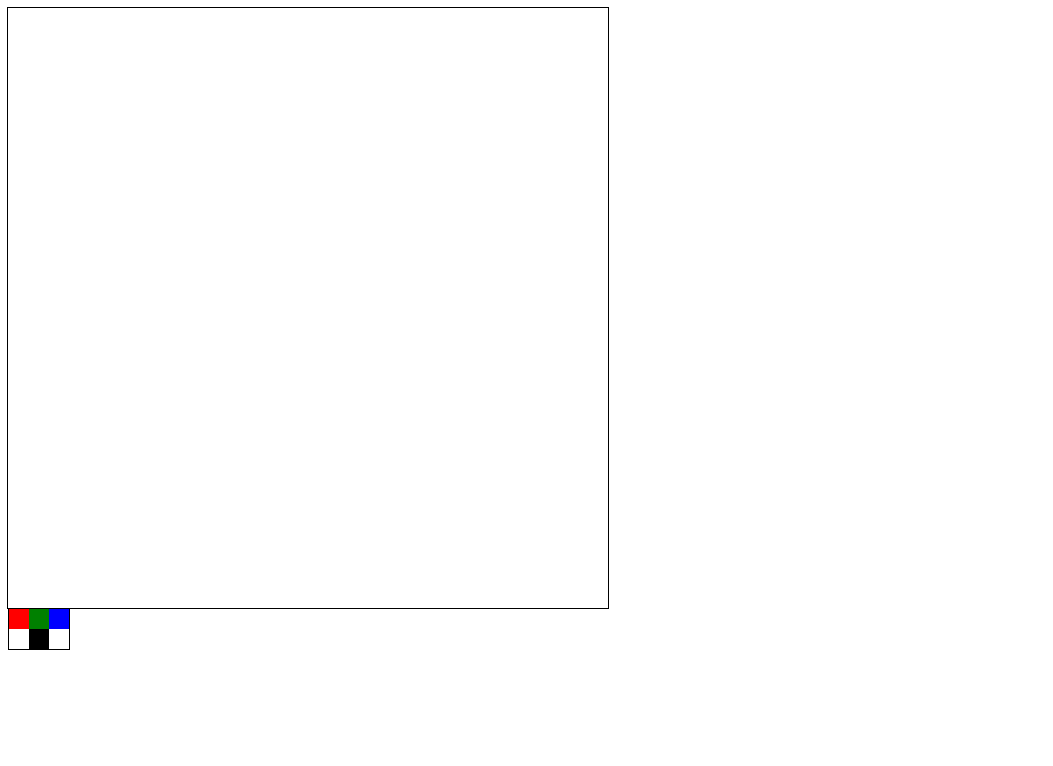
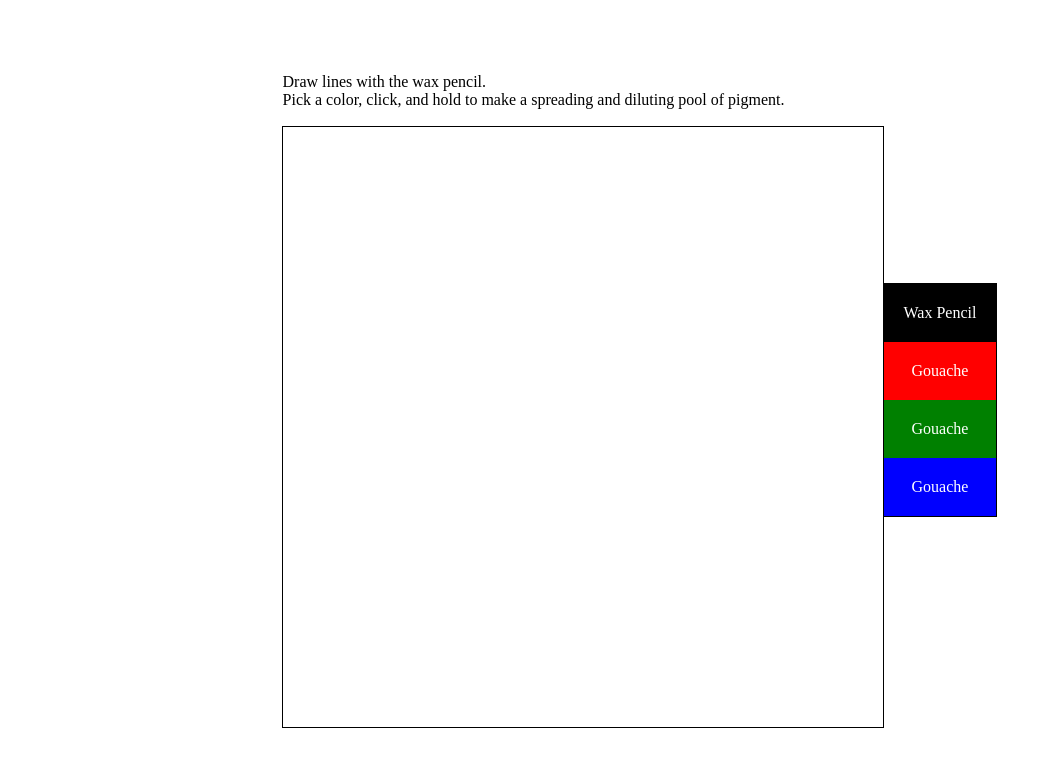
Before and after one commit to zackrdavis/gouaches, a website with bundled scripts: page index.html in a window 1280 px wide. Shown: the whole page, without its empty margins (0-1053 px from the left). Built offline with nearby package versions, Linux system fonts and the light colour scheme.

Commit message:
styling and readme

```diff
--- a/index.html
+++ b/index.html
@@ -2,35 +2,49 @@
   <head>
     <title>Watercolor</title>
     <style>
+      body {
+        display: flex;
+        align-items: center;
+        justify-content: center;
+      }
+
+      .canvas-stack {
+        display: flex;
+        flex-direction: column;
+      }
+
       canvas {
         box-shadow: 0 0 0 1px black;
       }
 
       #palette {
         display: flex;
-        flex-wrap: wrap;
+        flex-direction: column;
         border: 1px solid black;
-        justify-content: space-around;
-        width: 60px;
       }
 
       .swatch {
-        width: 20px;
-        height: 20px;
-        background: attr("data-color");
+        padding: 20px;
         cursor: pointer;
+        color: white;
+        text-align: center;
       }
     </style>
   </head>
 
   <body>
-    <canvas width="600" height="600"> </canvas>
+    <div class="canvas-stack">
+      Draw lines with the wax pencil.<br />
+      Pick a color, click, and hold to make a spreading and diluting pool of
+      pigment.<br /><br />
+      <canvas width="600" height="600"> </canvas>
+    </div>
 
     <div id="palette">
-      <div class="swatch" style="background: red"></div>
-      <div class="swatch" style="background: green"></div>
-      <div class="swatch" style="background: blue"></div>
-      <div class="swatch" style="background: black"></div>
+      <div class="swatch" style="background: black">Wax Pencil</div>
+      <div class="swatch" style="background: red">Gouache</div>
+      <div class="swatch" style="background: green">Gouache</div>
+      <div class="swatch" style="background: blue">Gouache</div>
     </div>
 
     <script src="dist/utils.js"></script>
```
Also changed, not shown: README.md (added).
